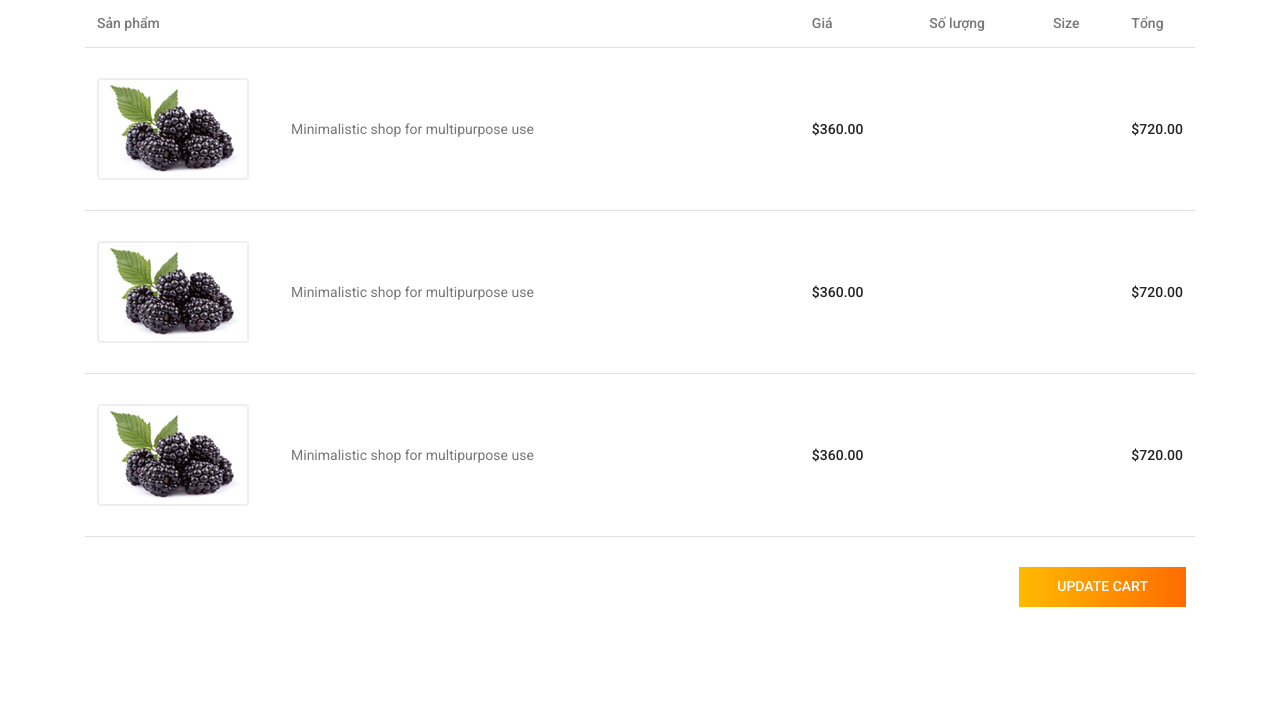
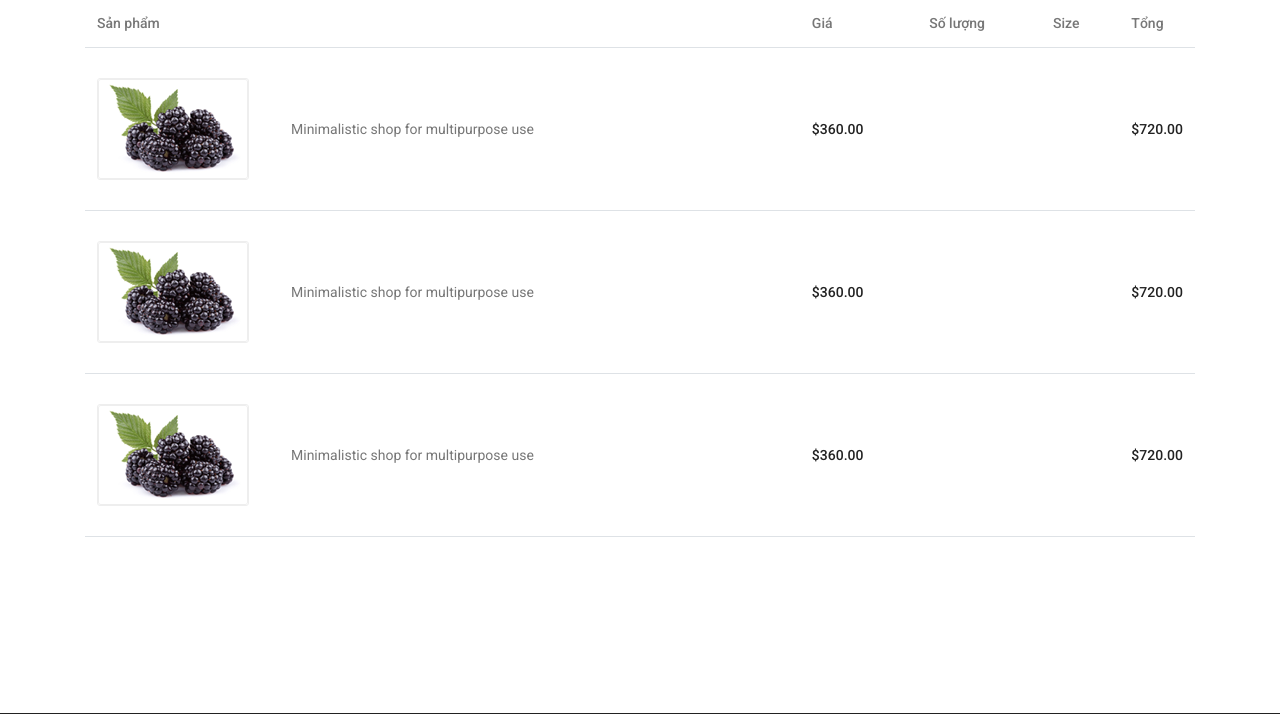
Before and after one commit to phantheanhdev/du-an-1-fpoly, a PHP site: page /index.php?act=mycart in a window 1280 px wide; the page is wider, and only the part inside the window is pictured. Shown: the part 520-1234 px from the top of that part. Run offline with PHP 8.4, Linux system fonts and the light colour scheme; some libraries are stand-ins or nearby versions.

Commit message:
first commit

```diff
--- a/view/mycart.php
+++ b/view/mycart.php
@@ -1,7 +1,7 @@
 <!-- End Header Area -->
 
 <!-- back to top-->
-<button id="myBtn" title="Lên đầu trang"><img src="assets/img/buttonTop.png" title='lên đầu trang' width='20px'
+<button id="myBtn" title="Lên đầu trang"><img src="./view/assets/img/buttonTop.png" title='lên đầu trang' width='20px'
         height="20px" /></button>
 <!--end back to top-->
 <!-- Start Banner Area -->
@@ -42,7 +42,7 @@
                             <td>
                                 <div class="media">
                                     <div class="d-flex">
-                                        <img src="assets/img/cart.jpg" alt="">
+                                        <img src="./view/assets/img/cart.jpg" alt="">
                                     </div>
                                     <div class="media-body">
                                         <p>Minimalistic shop for multipurpose use</p>
@@ -71,7 +71,7 @@
                             <td>
                                 <div class="media">
                                     <div class="d-flex">
-                                        <img src="assets/img/cart.jpg" alt="">
+                                        <img src="./view/assets/img/cart.jpg" alt="">
                                     </div>
                                     <div class="media-body">
                                         <p>Minimalistic shop for multipurpose use</p>
@@ -95,7 +95,7 @@
                             <td>
                                 <div class="media">
                                     <div class="d-flex">
-                                        <img src="assets/img/cart.jpg" alt="">
+                                        <img src="./view/assets/img/cart.jpg" alt="">
                                     </div>
                                     <div class="media-body">
                                         <p>Minimalistic shop for multipurpose use</p>
@@ -131,9 +131,6 @@
                             </td>
                             <td></td>
                             <td>
-                                <div class="cupon_text d-flex align-items-center justify-content-end">
-                                    <a class="primary-btn" href="#">Update Cart</a>
-                                </div>
                             </td>
                         </tr>
                     </tbody>
```
